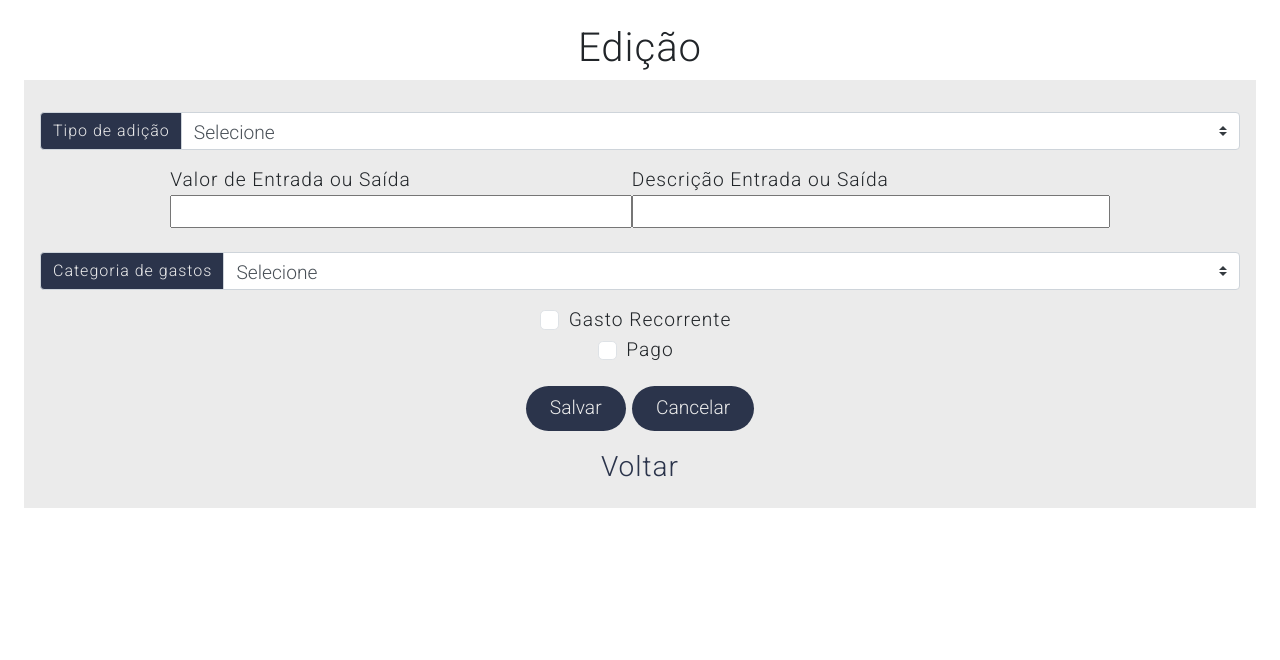
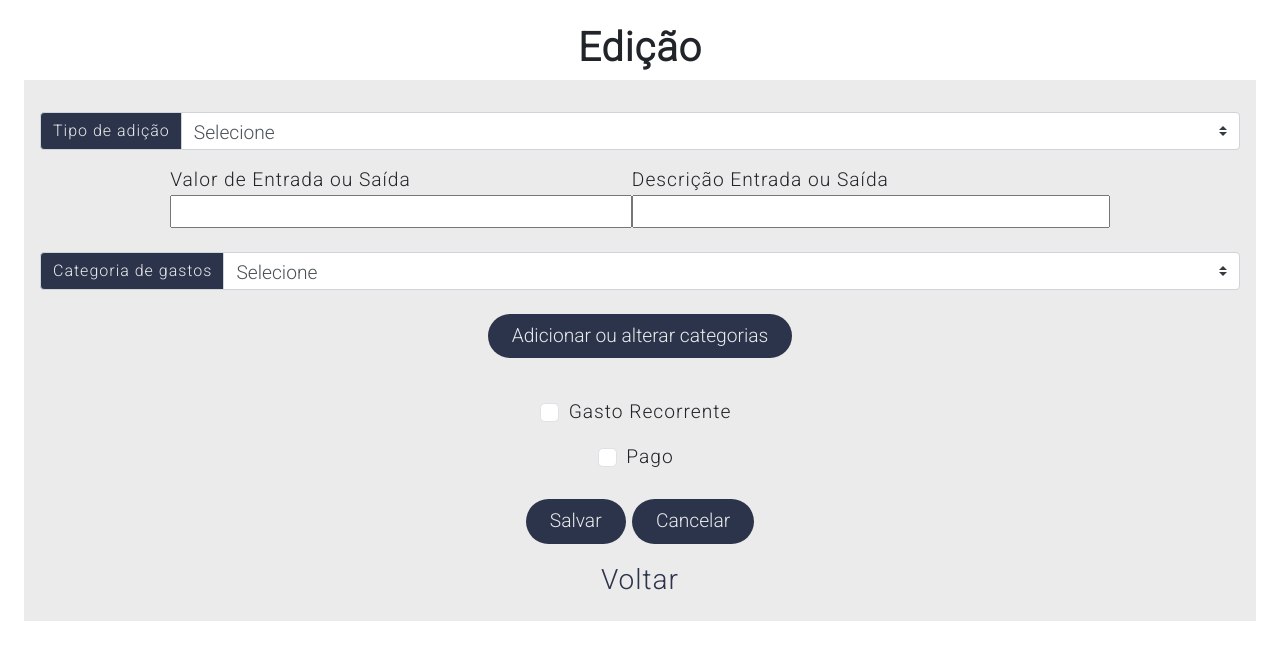
Before and after one commit to LanaGomes/costProject, a React (Vite) app: page /editpage in a window 1280 px wide. Shown: the top 660 px of the page. Built offline with nearby package versions, Linux system fonts and the light colour scheme.

Commit message:
applying states

```diff
--- a/src/index.css
+++ b/src/index.css
@@ -52,6 +52,10 @@ body {
 
 a {
   color: var(--darkerBlue);
+}
+
+h1 {
+  font-weight: bold;
 }
 
 /*HEADER*/
@@ -258,3 +262,11 @@ input {
   border: none;
   border-radius: 2rem;
 }
+
+.editAddButton {
+  margin: 0.5rem 0 2rem 0;
+}
+
+.form-check {
+  margin: 0.5rem;
+}
--- /dev/null
+++ b/src/pages/AddCatPage.jsx
@@ -0,0 +1,4 @@
+function AddCatPage() {
+  return <div>AddCatPage</div>;
+}
+export default AddCatPage;
--- a/src/pages/EditPage.jsx
+++ b/src/pages/EditPage.jsx
@@ -1,4 +1,5 @@
 import { Link } from "react-router-dom";
+import AddRoundButton from "../components/AddRoundButton";
 
 function EditPage() {
   return (
@@ -45,11 +46,14 @@ function EditPage() {
             <option value="1">Farmácia</option>
             <option value="2">Uber</option>
             <option value="3">Alimentação</option>
-            <option id="editarCategorias" value="3">
-              Add ou editar categorias
-            </option>
           </select>
         </div>
+        <Link to={"/addcategoria"}>
+          <button className="editAddButton btn-darkeblue" type="submit">
+            Adicionar ou alterar categorias
+          </button>
+        </Link>
+
         <div class="form-check">
           <input type="checkbox" class="form-check-input" id="exampleCheck1" />
           <label class="form-check-label" for="exampleCheck1">
```
